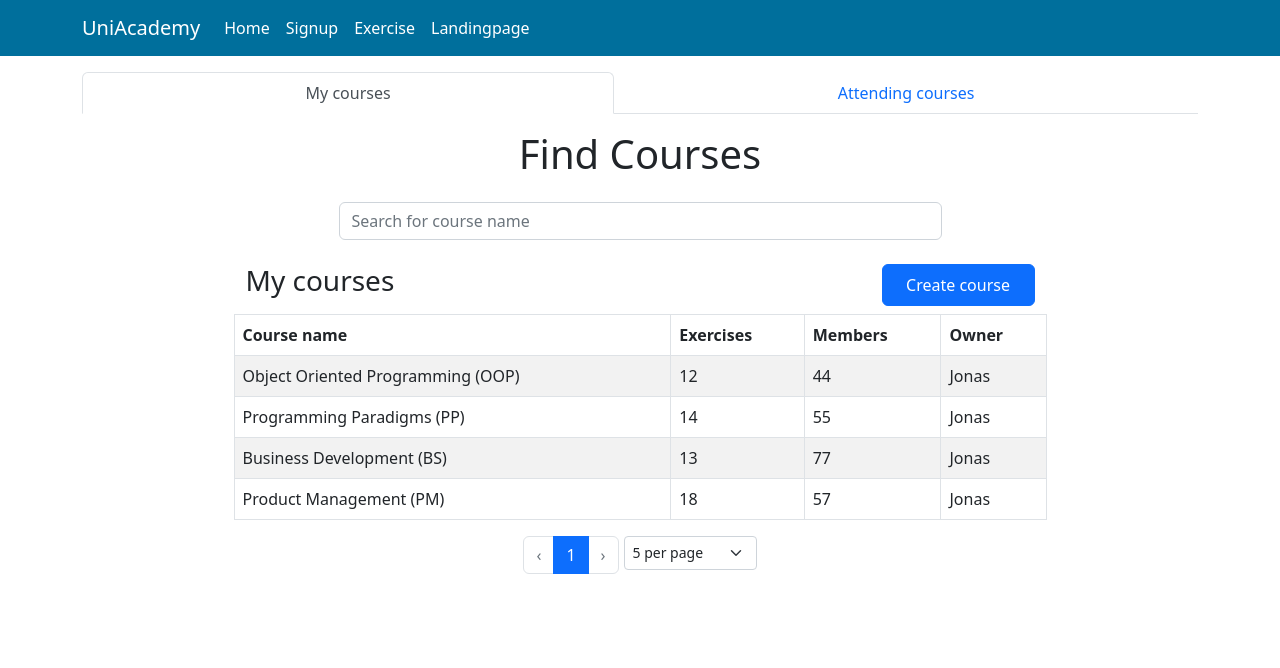
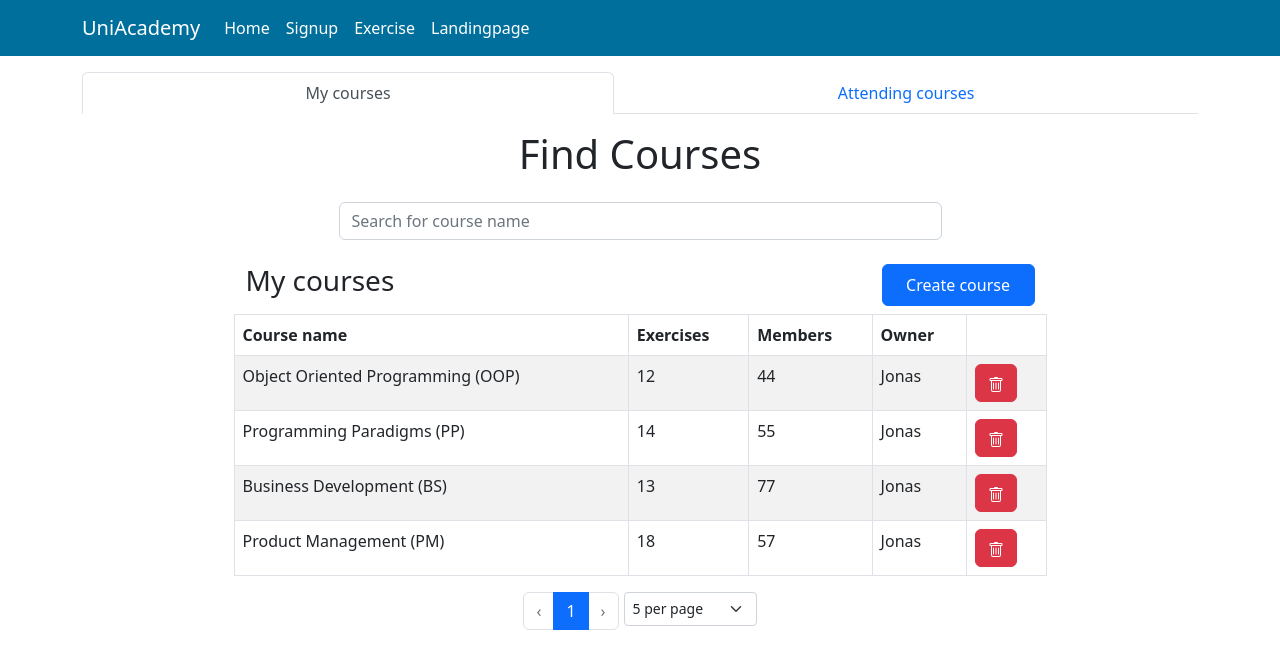
Before and after one commit to KrisMP99/P7, a React (Create React App) app in the folder P7WebApp/src/p7webapp.webui/: page /landingpage in a window 1280 px wide. Shown: the top 668 px of the page. Built offline with nearby package versions, Linux system fonts and the light colour scheme.

Commit message:
Able to delete courses

```diff
--- a/P7WebApp/src/p7webapp.webui/src/Components/Landingpage/Landingpage.tsx
+++ b/P7WebApp/src/p7webapp.webui/src/Components/Landingpage/Landingpage.tsx
@@ -33,6 +33,7 @@ export function Landingpage(): JSX.Element {
                         <OwnedCourseOverview
                             openCreateCourseModal={openCreateCourseModal}
                             courses={ownedCourses}
+                            deletedCourse={(courses: CourseOverview[]) => setOwnedCourses(courses)}
                         />
                     </Tab>
                     <Tab eventKey="Attending courses" title="Attending courses">
--- a/P7WebApp/src/p7webapp.webui/src/Components/Landingpage/LandingpageModules/OwnedCourseOverview.tsx
+++ b/P7WebApp/src/p7webapp.webui/src/Components/Landingpage/LandingpageModules/OwnedCourseOverview.tsx
@@ -1,8 +1,10 @@
-import React, { useState } from 'react';
+import React, { useRef, useState } from 'react';
 import { Container, Table, Form, InputGroup, Button, Pagination} from 'react-bootstrap';
 import { useNavigate } from 'react-router-dom';
 import './OwnedCourseOverview.css';
 import { ShowModal } from '../../Modals/CreateExerciseModal/CreateExerciseModal';
+import { Trash } from 'react-bootstrap-icons';
+import DeleteConfirmModal, { DeleteElementType, ShowDeleteConfirmModal } from '../../Modals/DeleteConfirmModal/DeleteConfirmModal';
 
 export interface CourseOverview {
     id: number;
@@ -15,11 +17,13 @@ export interface CourseOverview {
 interface OwnedCourseOverviewProps {
     openCreateCourseModal: React.RefObject<ShowModal>;
     courses: CourseOverview[];
+    deletedCourse: (courses: CourseOverview[]) => void;
 }
 
 function OwnedCourseOverview(props: OwnedCourseOverviewProps): JSX.Element {
     const [search, setSearch] = useState('');
     const navigate = useNavigate();
+    const deleteCourseModalRef = useRef<ShowDeleteConfirmModal>(null);
 
     const [currentPage, setCurrentPage] = useState<number>(0);
     const [coursesPerPage, setCoursesPerPage] = useState<number>(5);
@@ -57,6 +61,7 @@ function OwnedCourseOverview(props: OwnedCourseOverviewProps): JSX.Element {
                                 <th>Exercises</th>
                                 <th>Members</th>
                                 <th>Owner</th>
+                                <th></th>
                             </tr>
                         </thead>
                         <tbody>
@@ -68,6 +73,14 @@ function OwnedCourseOverview(props: OwnedCourseOverviewProps): JSX.Element {
                                 <td>{item.exerciseAmount}</td>
                                 <td>{item.membersAmount}</td>
                                 <td>{item.owner}</td>
+                                <td>
+                                    <Button variant='danger' onClick={(e)=>{
+                                        e.stopPropagation();
+                                        deleteCourseModalRef.current?.handleShow(item.name, item.id, DeleteElementType.COURSE);
+                                    }}>
+                                        <Trash/>
+                                    </Button>
+                                </td>
                             </tr>
                         ))}
 
@@ -156,6 +169,12 @@ function OwnedCourseOverview(props: OwnedCourseOverviewProps): JSX.Element {
                     </Form.Select>
                 </div>
             </div>
+            <DeleteConfirmModal
+                ref={deleteCourseModalRef}
+                confirmDelete={(id: number, type: DeleteElementType)=>{
+                    props.deletedCourse(props.courses.filter((course) => course.id !== id));
+                }}
+            />
         </Container>
     );
 }
--- a/P7WebApp/src/p7webapp.webui/src/Components/Modals/DeleteConfirmModal/DeleteConfirmModal.tsx
+++ b/P7WebApp/src/p7webapp.webui/src/Components/Modals/DeleteConfirmModal/DeleteConfirmModal.tsx
@@ -10,7 +10,8 @@ export interface ShowDeleteConfirmModal {
 
 export enum DeleteElementType {
     EXERCISE,
-    EXERCISEGROUP
+    EXERCISEGROUP,
+    COURSE
 }
 
 export const DeleteConfirmModal = forwardRef<ShowDeleteConfirmModal, DeleteConfirmModalProps>((props, ref) => {
@@ -35,7 +36,7 @@ export const DeleteConfirmModal = forwardRef<ShowDeleteConfirmModal, DeleteConfi
 
 
     return (
-        <Modal show={show} onHide={handleClose} size='sm'>
+        <Modal show={show} onHide={handleClose}>
             <Modal.Header closeButton>
                 <Modal.Title>Warning!</Modal.Title>
             </Modal.Header>
```
